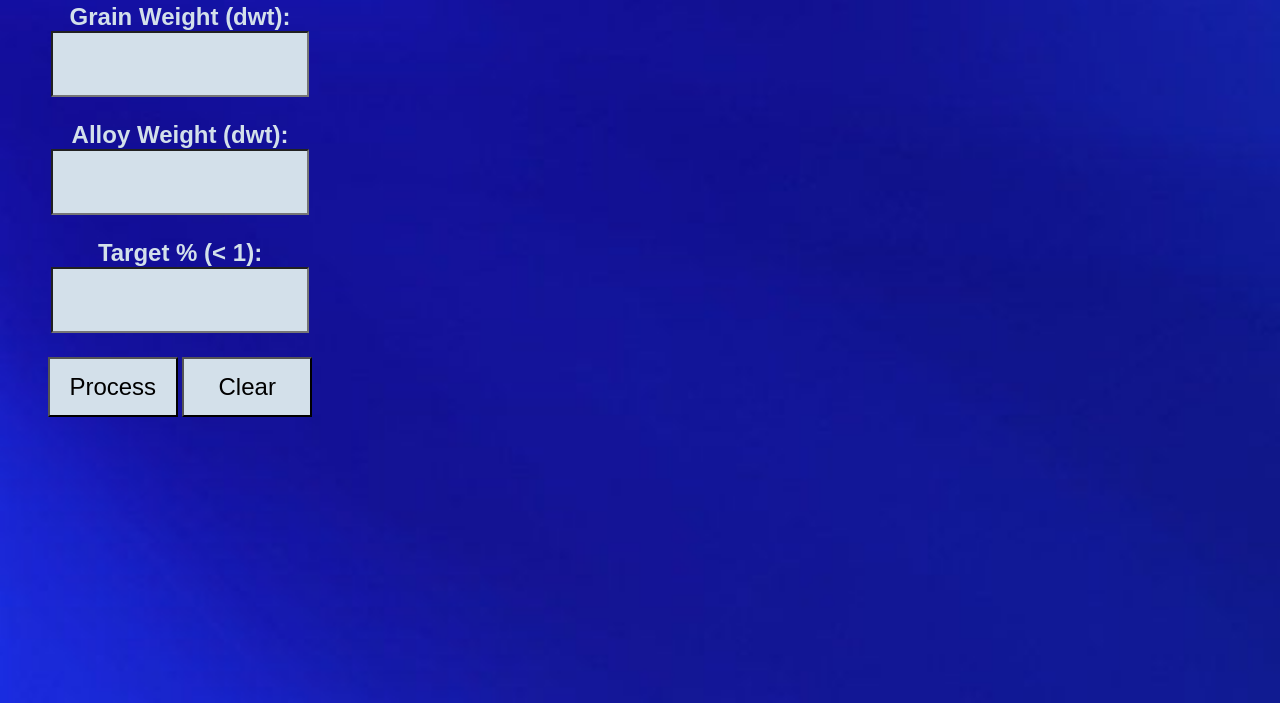
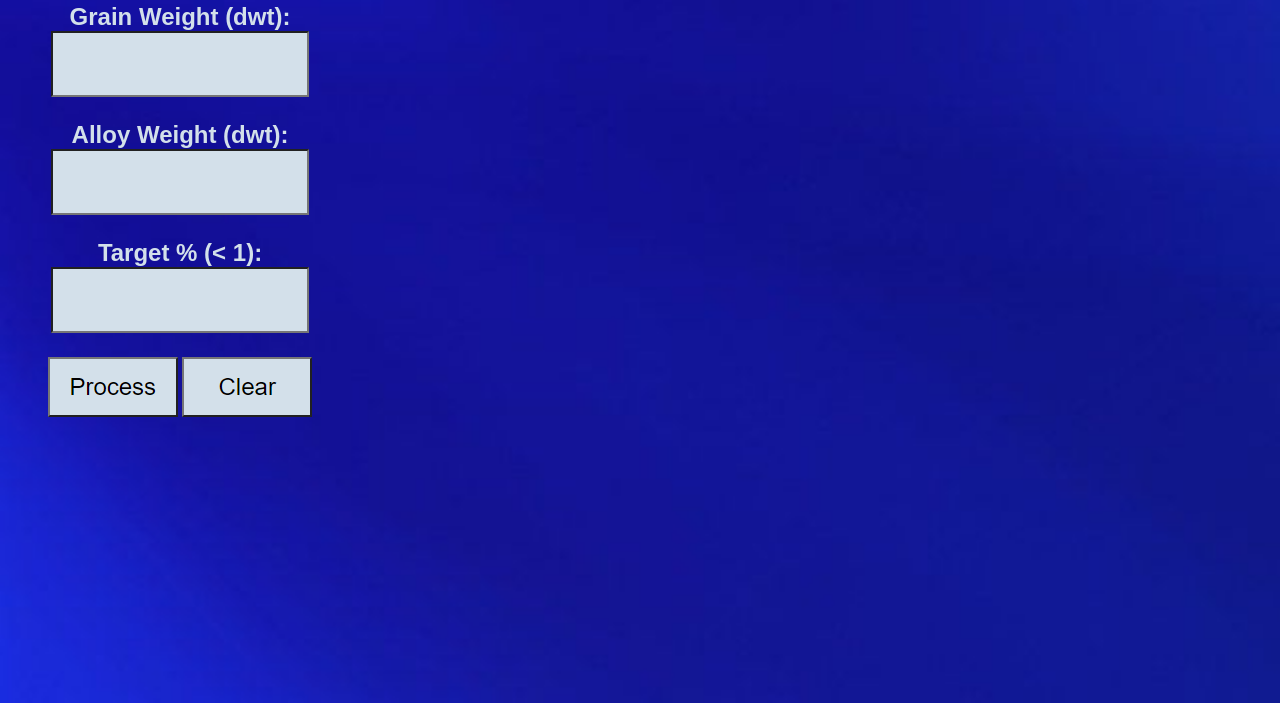
Before and after one commit to dwcoppola/alloy-calculator, a plain HTML site: page index.html in a window 1280 px wide. Shown: the part 97-800 px from the top of the page. Drawn offline with Linux system fonts and the light colour scheme.

Commit message:
Add files via upload

```diff
--- a/alloy.css
+++ b/alloy.css
@@ -34,9 +34,7 @@ input, select {
 input:focus {
     outline: #d3e0e1 solid 2px;
 }
-button {
+img {
     width: 130px;
     height: 60px;
-    background-color: #d3e0ea;
-    font-size: 1.5em;
 }
--- a/index.html
+++ b/index.html
@@ -15,8 +15,8 @@
             <input type="number" min=0 max=10000 step="0.001" id="alloy"/>
             <label>Target % (< 1):</label>
             <input type="number" min=0 max=10000 step="0.001" id="percent"/>
-            <button id="button" onclick="getThird()">Process</button>
-            <button id="clear" onclick="clearFields()">Clear</button>
+            <img src="process_button.png" id="button" onclick="getThird()">
+            <img src="clear_button.png" id="clear" onclick="clearFields()">
         </div>
     </body>
 </html>
```
Also changed, not shown: clear_button.png (added), process_button.png (added).
